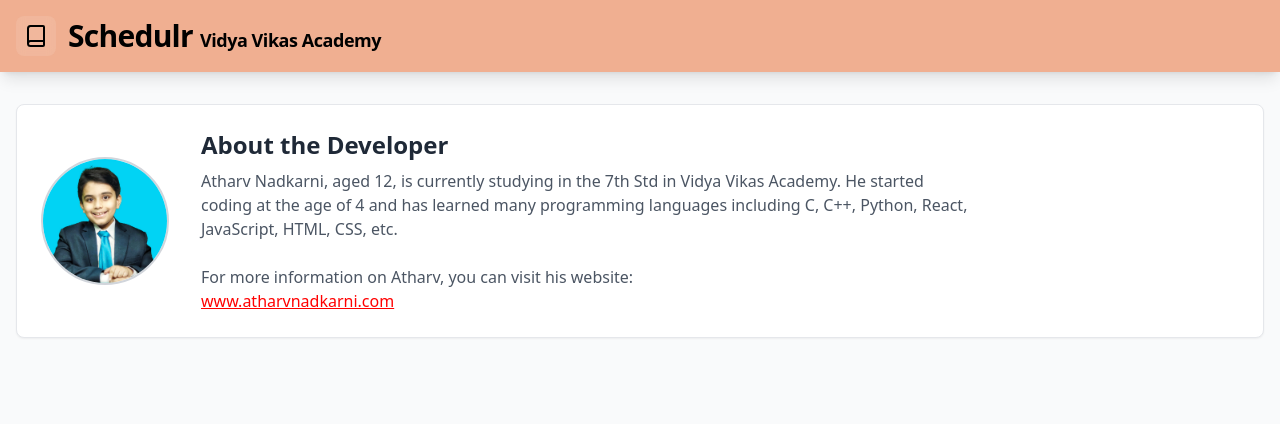
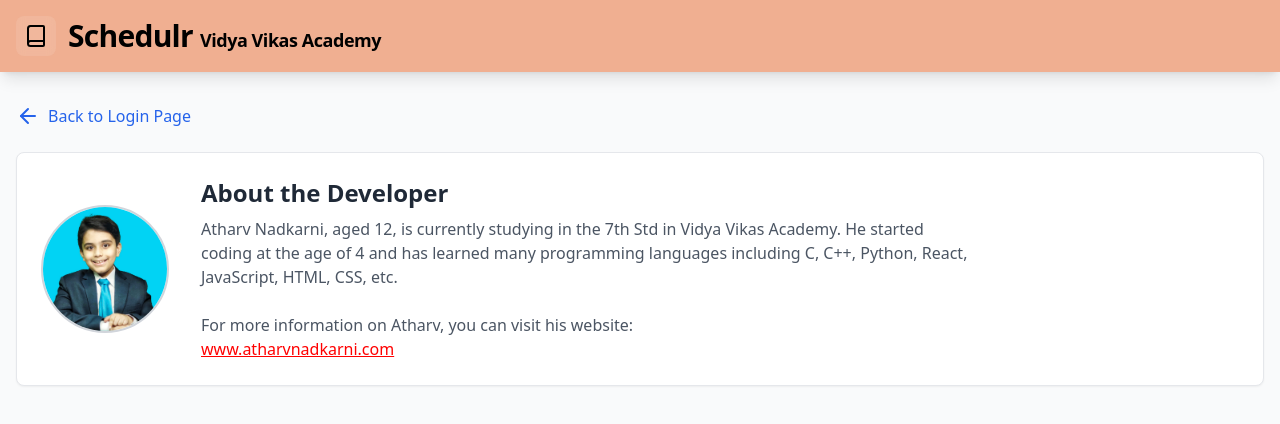
Before and after one commit to Atharvnadkarni/class-tt, a Next.js app in the folder frontend/: page /about-the-dev in a window 1280 px wide. Shown: the top 424 px of the page. Built offline with nearby package versions, Linux system fonts and the light colour scheme.

Commit message:
add "back to login" on about-the-dev

```diff
--- a/frontend/app/about-the-dev/page.tsx
+++ b/frontend/app/about-the-dev/page.tsx
@@ -2,6 +2,7 @@ import Tabs from "@/tabs";
 import TimetableHeader from "../components/Header";
 import devPic from "./atharvpic.jpeg";
 import Link from "next/link";
+import { ArrowLeft, StepBack } from "lucide-react";
 
 const AboutTheDev = () => {
   return (
@@ -10,6 +11,11 @@ const AboutTheDev = () => {
       <main className="px-4 py-8">
         {/* <Tabs activeTab={null} /> */}
         <div className="space-y-6">
+            <div className="mb-4">
+            <Link href="/login" className="text-blue-600 hover:underline font-medium flex gap-2">
+              <ArrowLeft /> Back to Login Page
+            </Link>
+            </div>
           <div className="flex flex-col md:flex-row items-center bg-white rounded-lg shadow-sm border border-gray-200 p-6">
             <img
               src="/atharvpic.jpeg"
```
